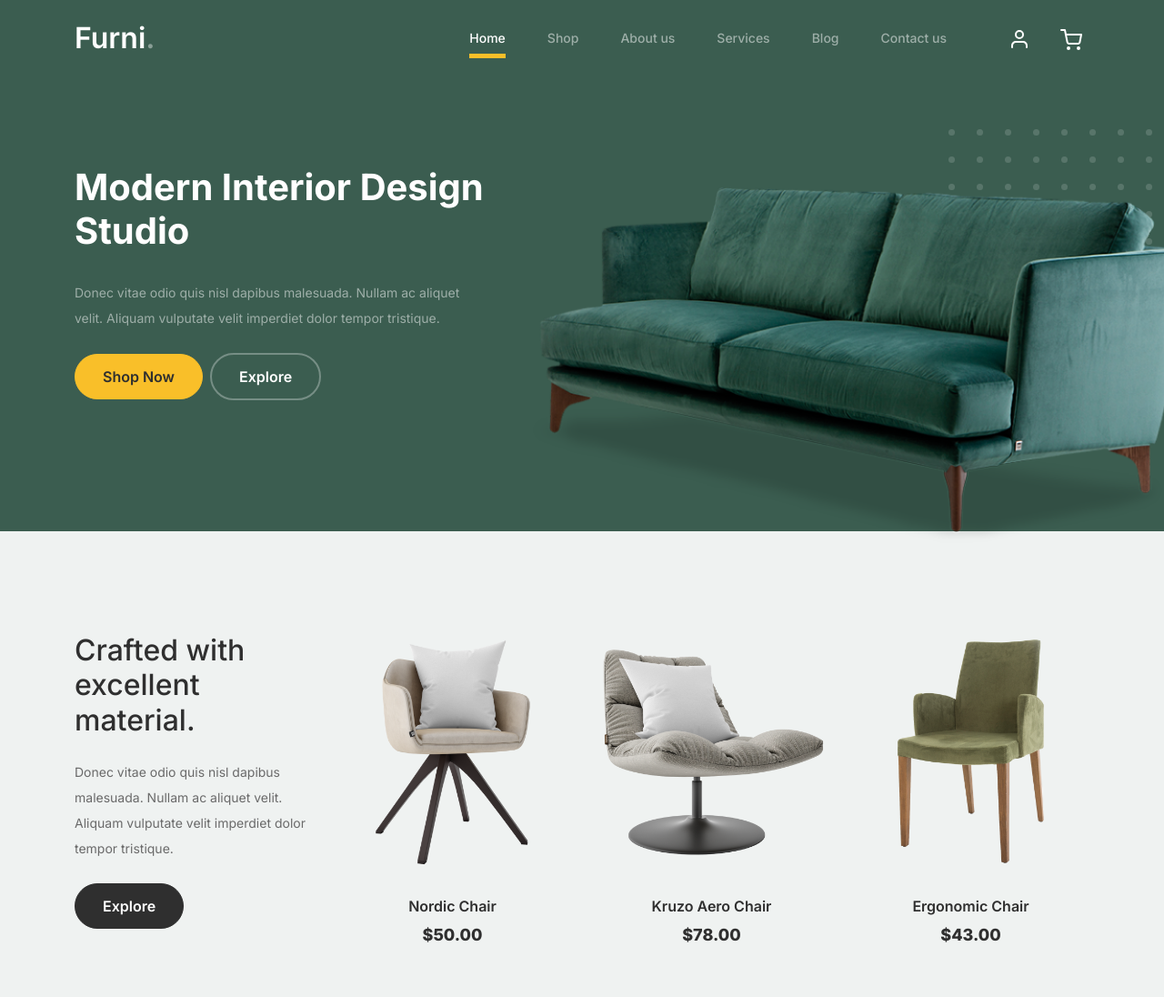
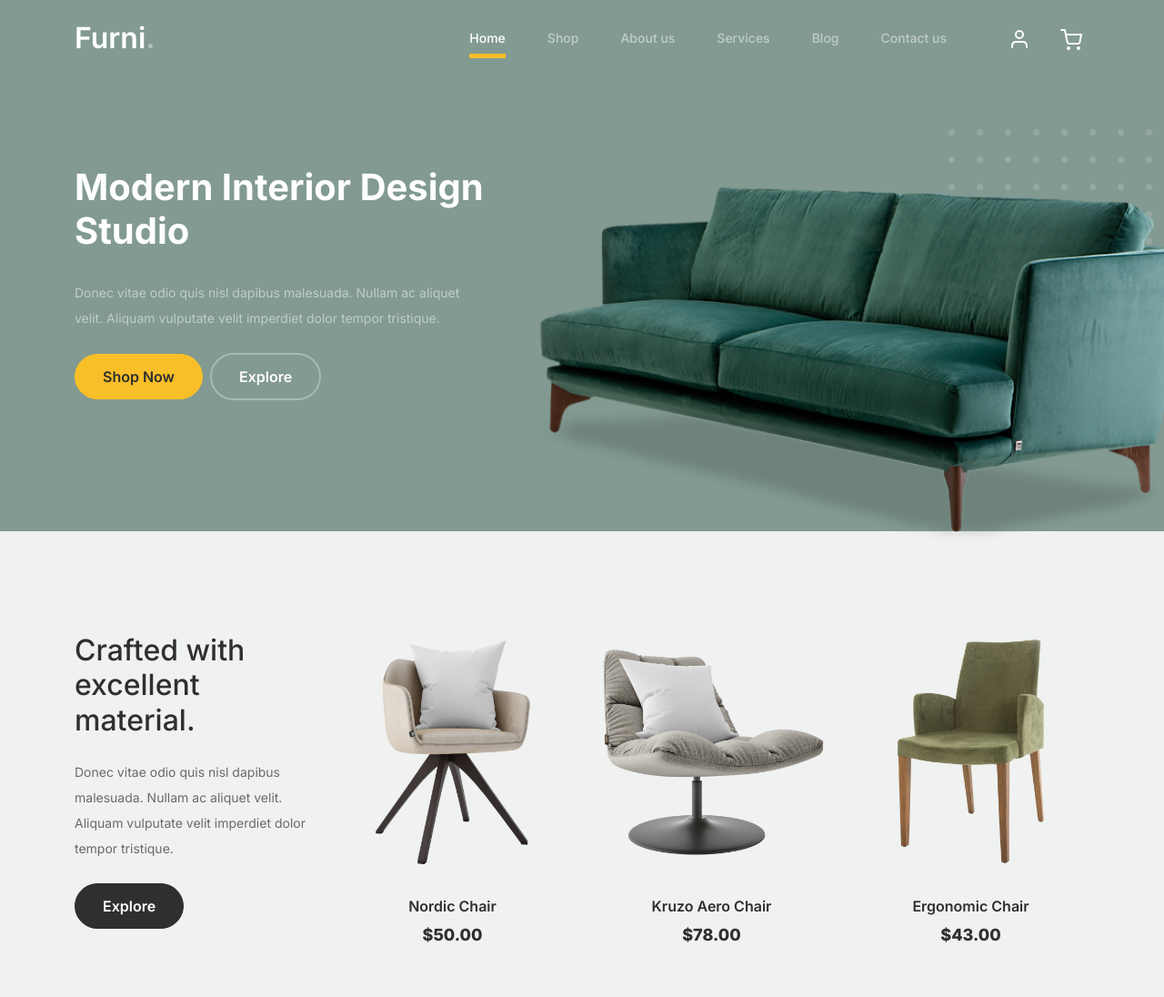
Before and after one commit to asharf131/FURNITURE, a plain HTML site: page index.html in a window 1280 px wide. Shown: the top 1096 px of the page at 91% size. Drawn offline with Linux system fonts and the light colour scheme.

Commit message:
style.css

```diff
--- a/css/style.css
+++ b/css/style.css
@@ -26,7 +26,7 @@ a {
     font-weight: 600; }
 
 .custom-navbar {
-  background: #3b5d50 !important;
+  background: #829a91 !important;
   padding-top: 20px;
   padding-bottom: 20px; }
   .custom-navbar .navbar-brand {
@@ -91,7 +91,7 @@ a {
         margin-right: 20px; }
 
 .hero {
-  background: #3b5d50;
+  background: #829a91;
   padding: calc(4rem - 30px) 0 0rem 0; }
   @media (min-width: 768px) {
     .hero {
```
